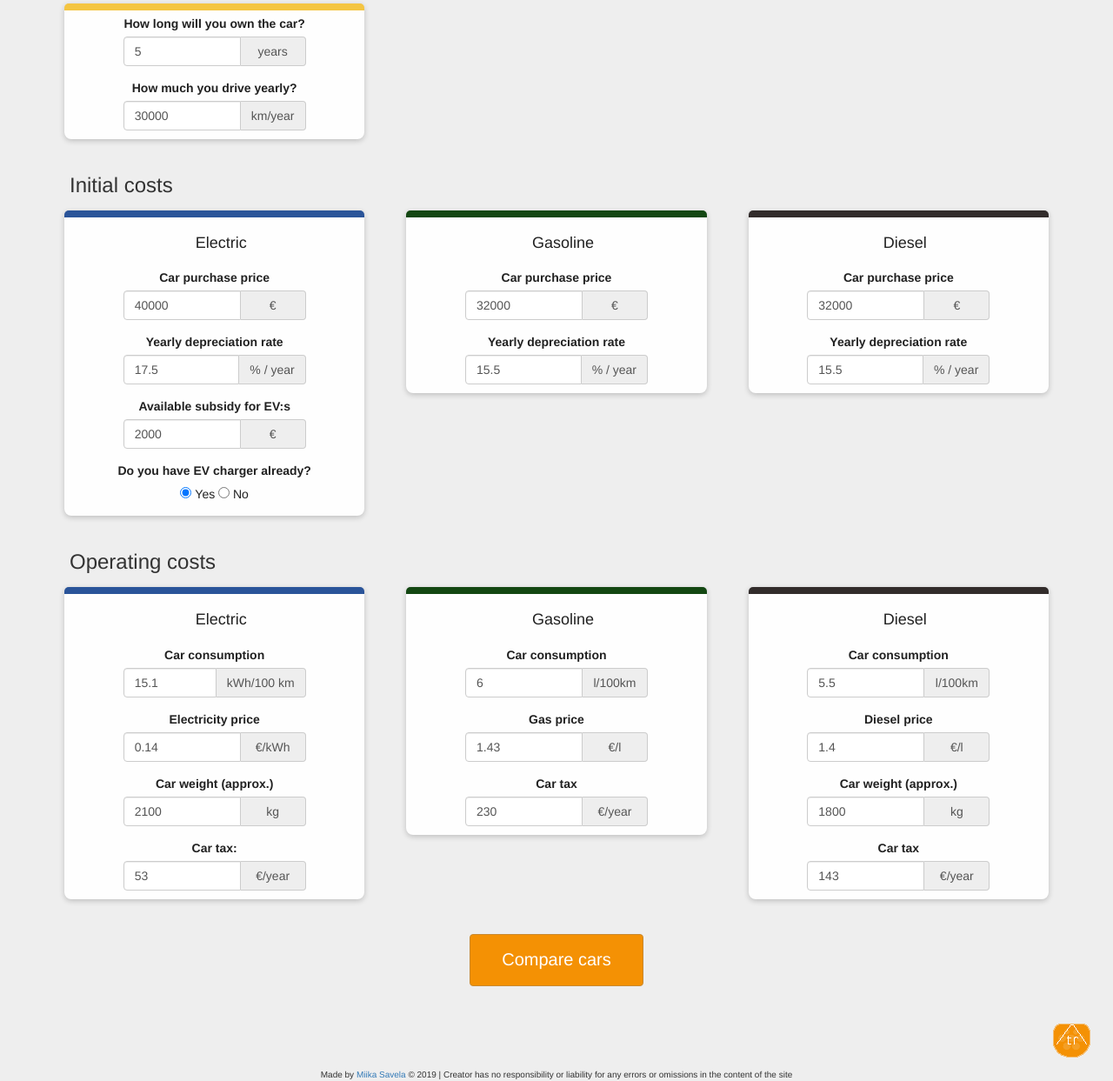
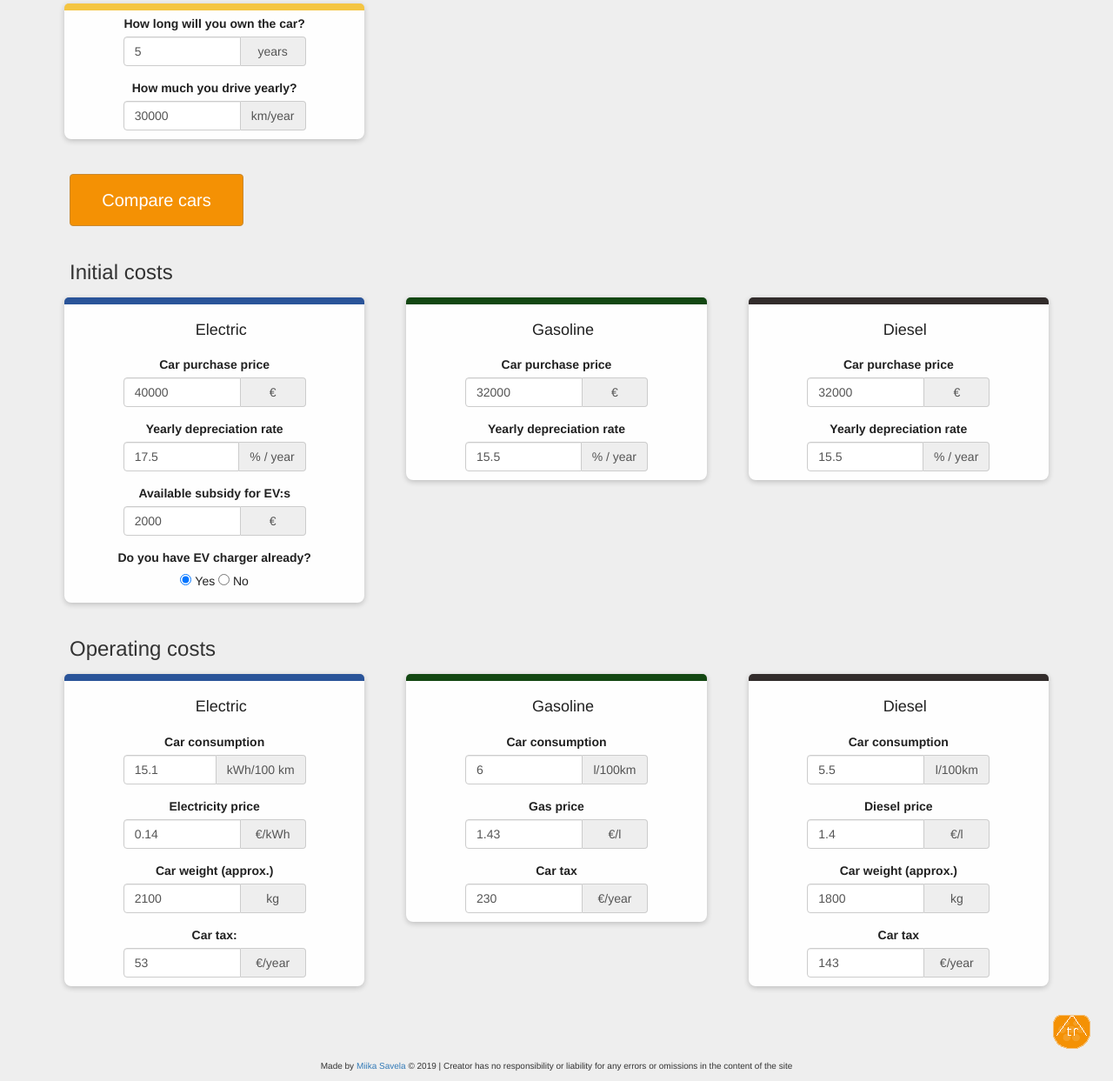
Before and after one commit to Zigelzi/laturel-web, a Flask app: template laturel/templates/cars.html in a window 1280 px wide. Shown: the part 452-1695 px from the top of the page at 87% size. Run offline with Flask 2, Linux system fonts and the light colour scheme; the template is opened without the code that fills it: values that come from a table or form of the project are taken from there, others are empty; parts of the project's set-up code (start-up, migrations or seed data) failed here and were passed over; some libraries are stand-ins or nearby versions.

Commit message:
Changed button placement

```diff
--- a/laturel/static/css/styles.css
+++ b/laturel/static/css/styles.css
@@ -73,6 +73,9 @@ ul {
 	margin-left: 5px;
 	margin-right: 5px;
 	margin-bottom: 10px;
+}
+.btn-margin{
+	margin-left: 15px;
 }
 
 .form-textbox {
--- a/laturel/templates/cars.html
+++ b/laturel/templates/cars.html
@@ -72,7 +72,7 @@
 		<!-- General information form -->
 		<div class="row">
 			<div class="col-lg-12">
-				<h3 class="header-margin">Ownership information</h3>
+				<h3>Ownership information</h3>
 			</div>
 			<div class="col-lg-4 form-group text-center">
 				<div class="form-box general-top">
@@ -92,15 +92,24 @@
 							km/year
 						</div>
 					</div>
+				</div>
+			</div>
 
+
+		</div>
+		<div class="row">
+			<div class="col-lg-12">
+				<div class="btn-margin">
+				{{ form.submit(class="btn btn-primary big-btn") }}
 				</div>
 			</div>
 		</div>
+
 		<!--  End of general information-->
 
 		<div class="row">
 			<div class="col-lg-12">
-				<h3 class="header-margin">Initial costs</h3>
+				<h3>Initial costs</h3>
 			</div>
 		</div>
 
@@ -208,7 +217,7 @@
 
 		<div class="row">
 			<div class="col-lg-12">
-				<h3 class="header-margin">Operating costs</h3>
+				<h3>Operating costs</h3>
 			</div>
 		</div>
 
@@ -335,9 +344,6 @@
 		</div>
 		<!-- End of row of operational costs -->
 
-		<div class="text-center input-margins">
-			{{ form.submit(class="btn btn-primary big-btn") }}
-		</div>
 	</form>
 
 
@@ -345,7 +351,7 @@
 	<!-- Result cards -->
 	<div class="row row-light" id="results">
 		<div class="col-lg-12">
-				<h3 class="header-margin">Results</h3>
+				<h3>Results</h3>
 			</div>
 		<!-- EV result card -->
 		<div class="col-lg-4 text-center form-group">
```
